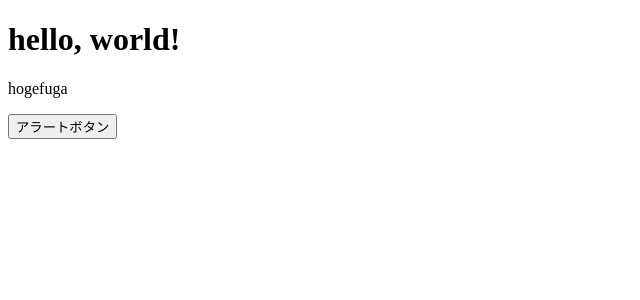
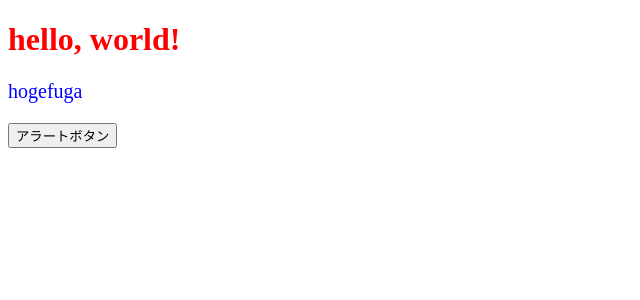
Before and after one commit to makonishi/react_practice, a React (Create React App) app: page / in a window 1280 px wide. Shown: the top 300 px of the page, without its empty margins (0-640 px from the left). Built offline with nearby package versions, Linux system fonts and the light colour scheme.

Commit message:
style適用

```diff
--- a/src/App.jsx
+++ b/src/App.jsx
@@ -2,10 +2,15 @@ export const App = () => {
   const onClickButton = () => {
     alert();
   }
+
+  const contentStyle = {
+    color: "blue",
+    fontSize: "20px"
+  }
   return (
     <div>
-      <h1>hello, world!</h1>
-      <p>hogefuga</p>
+      <h1 style={{color: "red"}}>hello, world!</h1>
+      <p style={contentStyle}>hogefuga</p>
       <button onClick={onClickButton}>アラートボタン</button>
     </div>
   );
```
